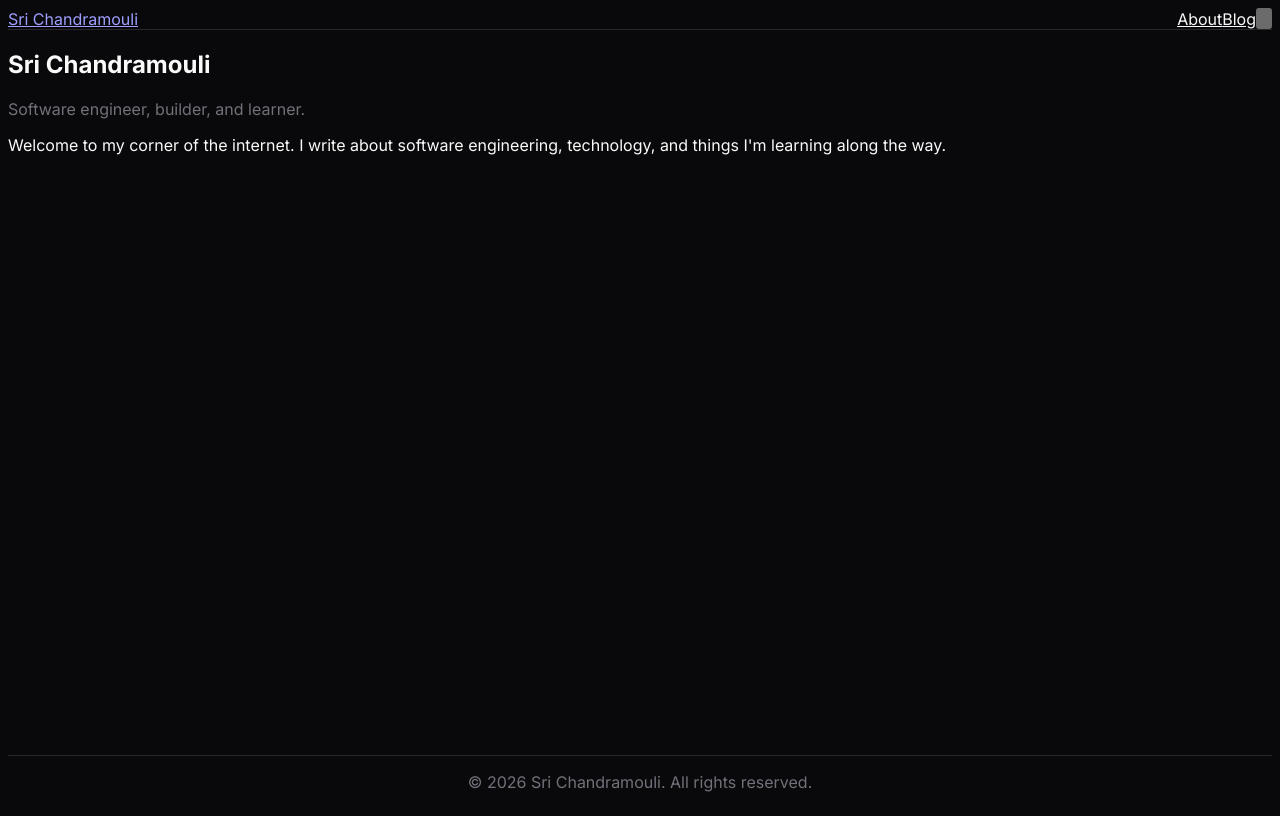
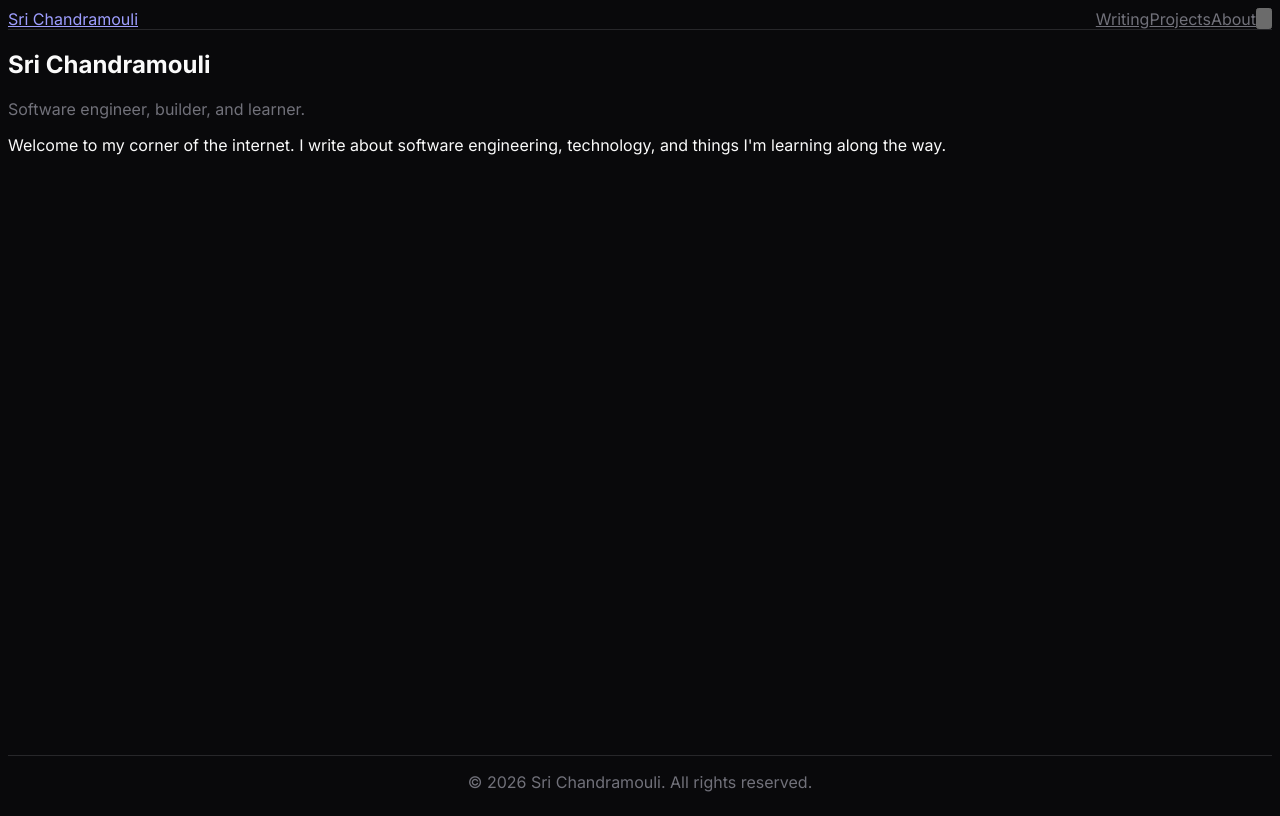
Before and after one commit to sri-c9/personal-website, a Next.js app: page / in a window 1280 px wide. Built offline with nearby package versions, Linux system fonts and the light colour scheme.

Commit message:
feat: update header with new nav links and slim height

```diff
--- a/src/components/header.tsx
+++ b/src/components/header.tsx
@@ -13,41 +13,54 @@ export function Header() {
   }, []);
 
   return (
-    <header className="sticky top-0 z-50 w-full border-b bg-background/95 backdrop-blur supports-[backdrop-filter]:bg-background/60" style={{ borderColor: 'var(--border)' }}>
-      <div className="mx-auto max-w-2xl px-4 sm:px-6 lg:px-8">
-        <div className="flex h-16 items-center justify-between">
-          <Link href="/" className="text-lg font-semibold hover:opacity-80 transition-opacity">
+    <header
+      className="sticky top-0 z-50 w-full border-b"
+      style={{ borderColor: 'var(--border)', backgroundColor: 'var(--background)' }}
+    >
+      <div className="mx-auto max-w-3xl px-4 sm:px-8">
+        <div className="flex h-14 items-center justify-between">
+          <Link
+            href="/"
+            className="text-sm font-semibold tracking-tight hover:opacity-70 transition-opacity"
+          >
             Sri Chandramouli
           </Link>
 
           <nav className="flex items-center gap-6">
             <Link
+              href="/writing"
+              className="text-sm transition-colors hover:opacity-70"
+              style={{ color: 'var(--muted)' }}
+            >
+              Writing
+            </Link>
+            <Link
+              href="/projects"
+              className="text-sm transition-colors hover:opacity-70"
+              style={{ color: 'var(--muted)' }}
+            >
+              Projects
+            </Link>
+            <Link
               href="/about"
-              className="text-sm font-medium transition-colors hover:text-foreground/80"
-              style={{ color: 'var(--foreground)' }}
+              className="text-sm transition-colors hover:opacity-70"
+              style={{ color: 'var(--muted)' }}
             >
               About
-            </Link>
-            <Link
-              href="/blog"
-              className="text-sm font-medium transition-colors hover:text-foreground/80"
-              style={{ color: 'var(--foreground)' }}
-            >
-              Blog
             </Link>
 
             {mounted && (
               <button
                 onClick={() => setTheme(theme === 'dark' ? 'light' : 'dark')}
-                className="rounded-md p-2 hover:bg-neutral-200 dark:hover:bg-neutral-800 transition-colors"
+                className="rounded p-1.5 transition-colors hover:opacity-70"
                 aria-label="Toggle theme"
               >
                 {theme === 'dark' ? (
-                  <svg className="h-5 w-5" fill="none" viewBox="0 0 24 24" stroke="currentColor">
+                  <svg className="h-4 w-4" fill="none" viewBox="0 0 24 24" stroke="currentColor">
                     <path strokeLinecap="round" strokeLinejoin="round" strokeWidth={2} d="M12 3v1m0 16v1m9-9h-1M4 12H3m15.364 6.364l-.707-.707M6.343 6.343l-.707-.707m12.728 0l-.707.707M6.343 17.657l-.707.707M16 12a4 4 0 11-8 0 4 4 0 018 0z" />
                   </svg>
                 ) : (
-                  <svg className="h-5 w-5" fill="none" viewBox="0 0 24 24" stroke="currentColor">
+                  <svg className="h-4 w-4" fill="none" viewBox="0 0 24 24" stroke="currentColor">
                     <path strokeLinecap="round" strokeLinejoin="round" strokeWidth={2} d="M20.354 15.354A9 9 0 018.646 3.646 9.003 9.003 0 0012 21a9.003 9.003 0 008.354-5.646z" />
                   </svg>
                 )}
```
